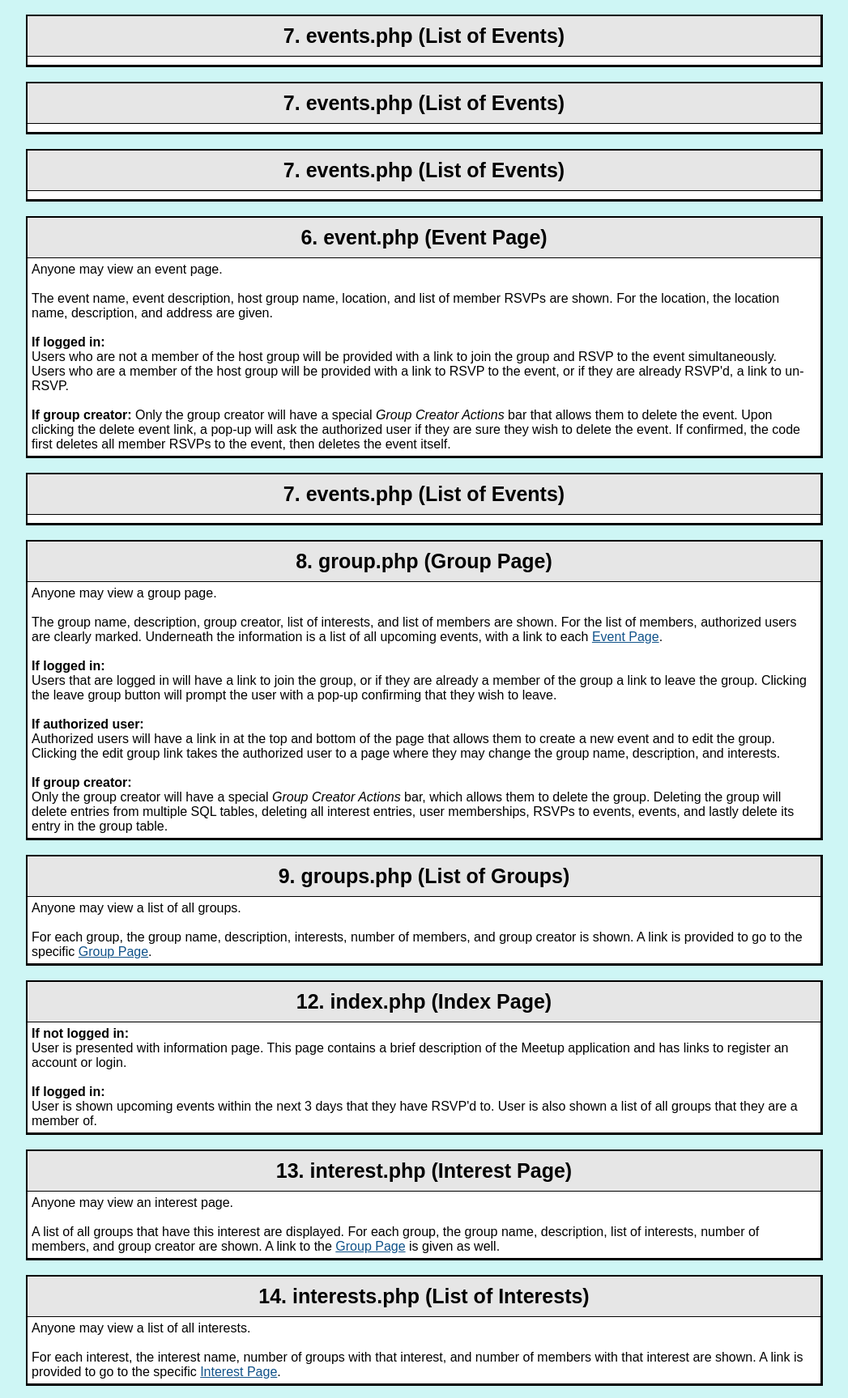
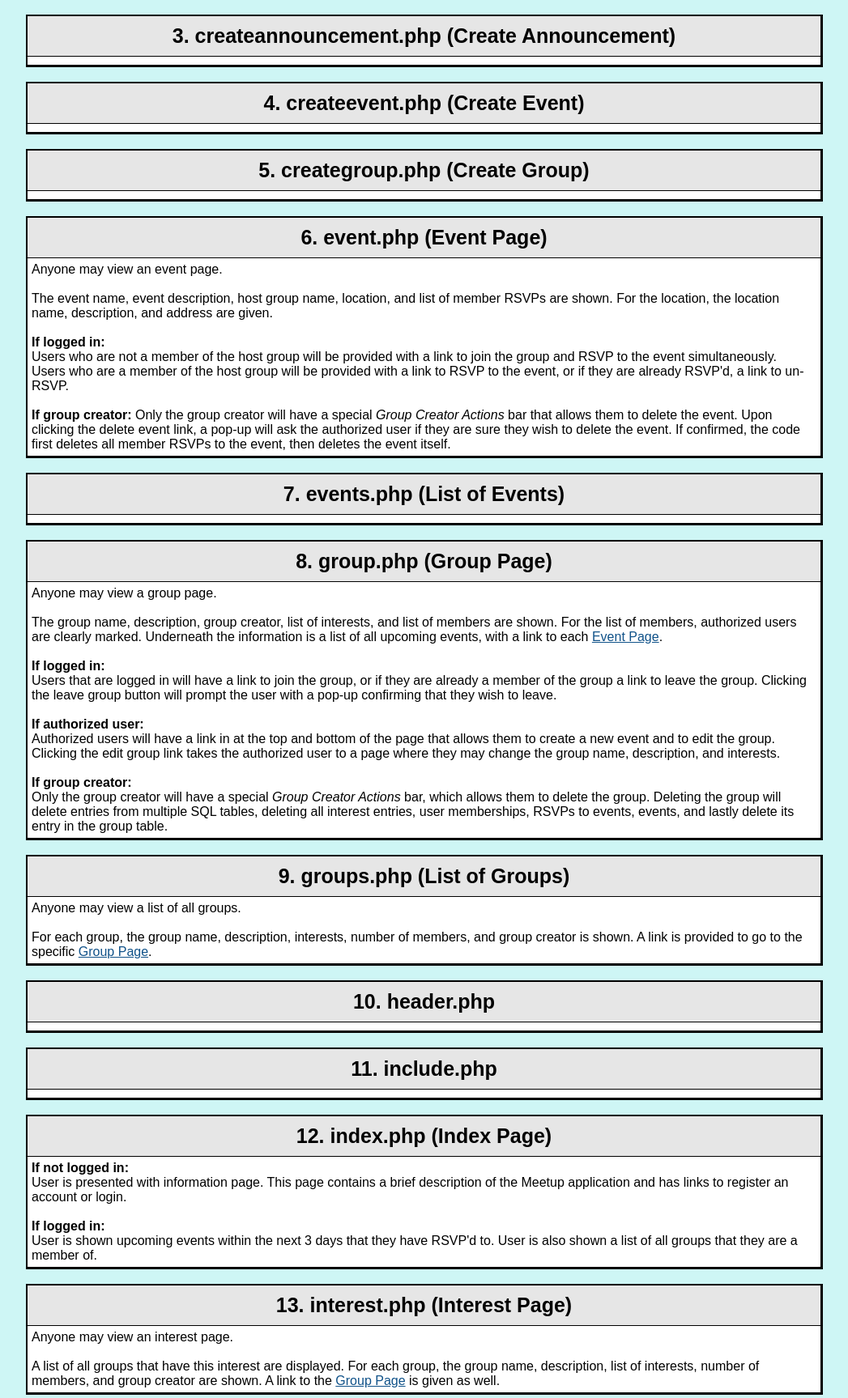
Before and after one commit to Andrew-Zarenberg/Meetup, a PHP site: page /readme.php in a window 1280 px wide. Shown: the part 1252-2979 px from the top of the page at 81% size, without its empty margins (116-1163 px from the left). Run offline with PHP 8.4, Linux system fonts and the light colour scheme; lists and menus that the app fills with data are empty.

Commit message:
editing readme

```diff
--- a/readme.php
+++ b/readme.php
@@ -91,21 +91,21 @@
 		</table><br />
 
 		<table cellspacing="0">
-			<tr><th class="table_header" id="tab_events">7. events.php (List of Events)</th></tr>
+			<tr><th class="table_header" id="tab_createannouncement">3. createannouncement.php (Create Announcement)</th></tr>
 			<tr><td>
 
 			</tr></td>
 		</table><br />
 
 		<table cellspacing="0">
-			<tr><th class="table_header" id="tab_events">7. events.php (List of Events)</th></tr>
+			<tr><th class="table_header" id="tab_createevent">4. createevent.php (Create Event)</th></tr>
 			<tr><td>
 
 			</tr></td>
 		</table><br />
 
 		<table cellspacing="0">
-			<tr><th class="table_header" id="tab_events">7. events.php (List of Events)</th></tr>
+			<tr><th class="table_header" id="tab_creategroup">5. creategroup.php (Create Group)</th></tr>
 			<tr><td>
 
 			</tr></td>
@@ -159,6 +159,20 @@
 			</tr></td>
 		</table><br />
 
+		<table cellspacing="0">
+			<tr><th class="table_header" id="tab_header">10. header.php</th></tr>
+			<tr><td>
+
+			</tr></td>
+		</table><br />
+
+		<table cellspacing="0">
+			<tr><th class="table_header" id="tab_include">11. include.php</th></tr>
+			<tr><td>
+
+			</tr></td>
+		</table><br />
+
 
 		<table cellspacing="0">
 			<tr><th class="table_header" id="tab_index">12. index.php (Index Page)</th></tr>
@@ -187,6 +201,41 @@
 			</tr></td>
 		</table><br />
 
+		<table cellspacing="0">
+			<tr><th class="table_header" id="tab_login">15. login.php (Login)</th></tr>
+			<tr><td>
+
+			</tr></td>
+		</table><br />
+
+		<table cellspacing="0">
+			<tr><th class="table_header" id="tab_logout">16. logout.php (Logout)</th></tr>
+			<tr><td>
+
+			</tr></td>
+		</table><br />
+
+		<table cellspacing="0">
+			<tr><th class="table_header" id="tab_readme">17. readme.php (README)</th></tr>
+			<tr><td>
+
+			</tr></td>
+		</table><br />
+
+		<table cellspacing="0">
+			<tr><th class="table_header" id="tab_register">18. register.php (Register New Account)</th></tr>
+			<tr><td>
+
+			</tr></td>
+		</table><br />
+
+		<table cellspacing="0">
+			<tr><th class="table_header" id="tab_search">19. search.php (Search Results Page)</th></tr>
+			<tr><td>
+
+			</tr></td>
+		</table><br />
+
 		<?php echo $actions; ?>
 		<?php include("body_footer.php"); ?>
 	</body>
```
